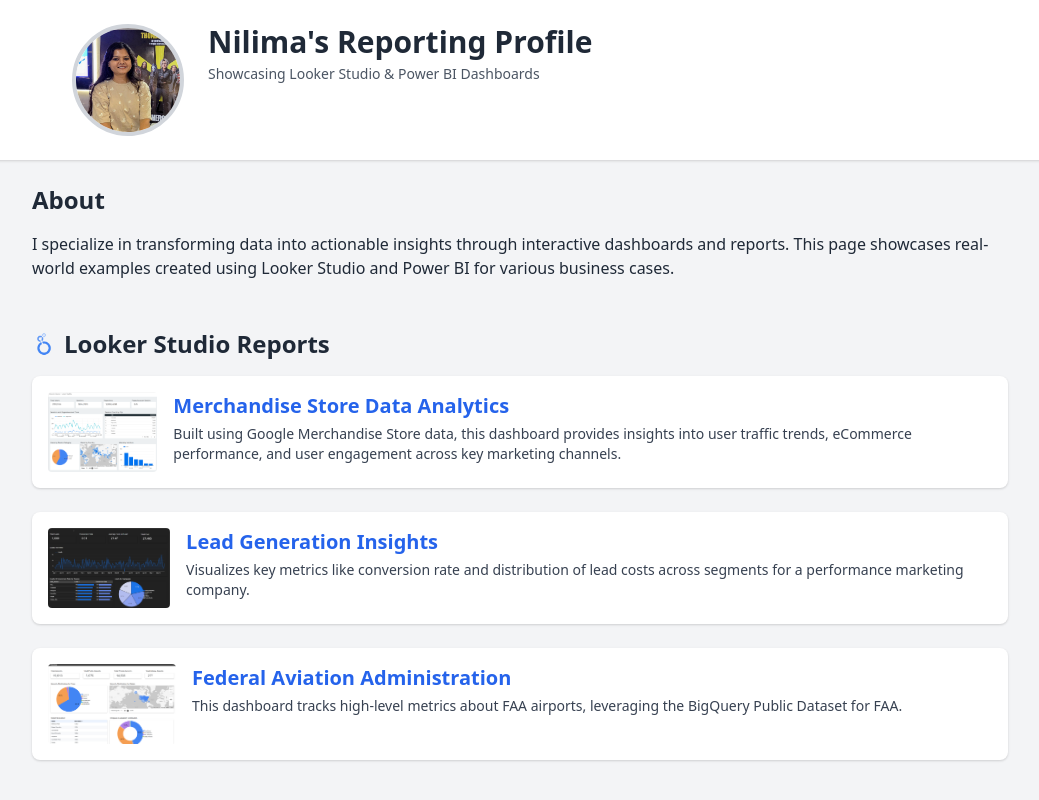
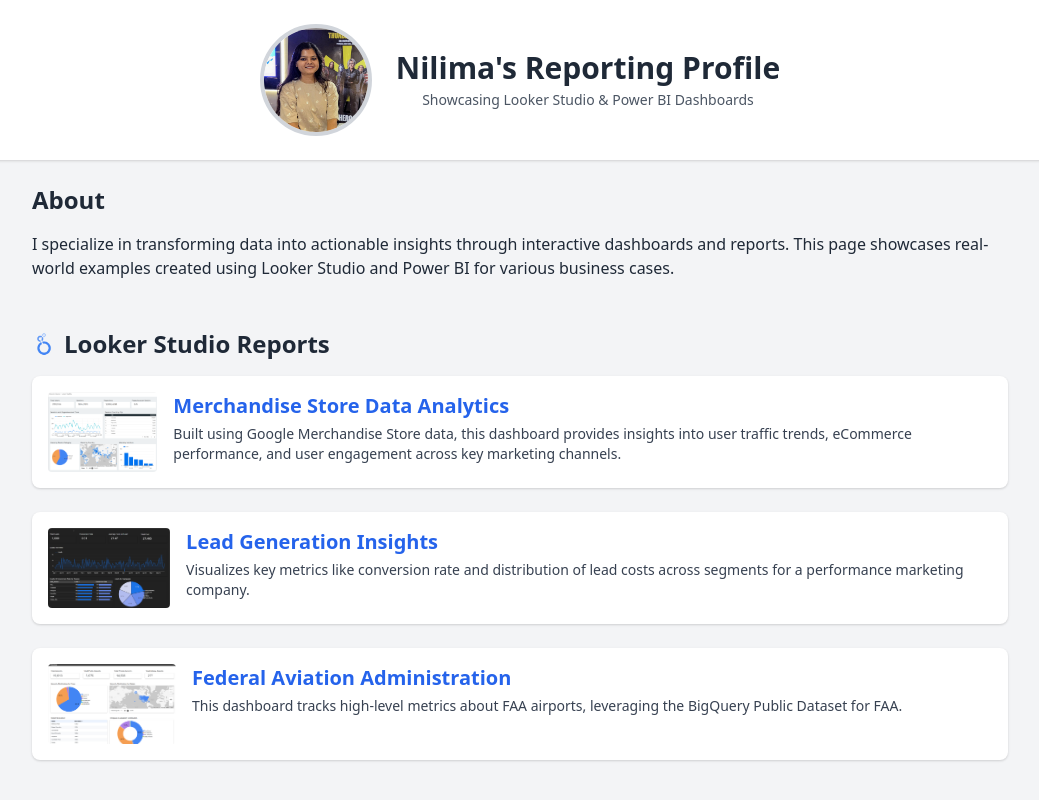
Before and after one commit to nilima-c/nilima-c.github.io, a plain HTML site: page index.html in a window 1280 px wide. Shown: the top 800 px of the page, without its empty margins (120-1159 px from the left). Drawn offline with nearby package versions, Linux system fonts and the light colour scheme.

Commit message:
Update index.html

```diff
--- a/index.html
+++ b/index.html
@@ -9,10 +9,10 @@
 <body class="bg-gray-100 text-gray-800 font-sans">
 
  <header class="bg-white shadow p-6">
-  <div class="flex flex-col sm:flex-row items-center sm:items-start sm:space-x-6 text-center sm:text-left max-w-4xl mx-auto">
+  <div class="flex flex-col sm:flex-row items-center justify-center space-y-4 sm:space-y-0 sm:space-x-6 text-center max-w-4xl mx-auto">
 
     <!-- Profile Photo -->
-    <img src="https://raw.githubusercontent.com/nilima-c/nilima-c.github.io/refs/heads/main/images/profilePic.jpg" alt="Profile Photo" class="w-28 h-28 rounded-full border-4 border-gray-300 object-cover mb-4 sm:mb-0">
+    <img src="https://raw.githubusercontent.com/nilima-c/nilima-c.github.io/refs/heads/main/images/profilePic.jpg" alt="Profile Photo" class="w-28 h-28 rounded-full border-4 border-gray-300 object-cover">
 
     <!-- Heading & Subtitle -->
     <div>
@@ -22,6 +22,7 @@
 
   </div>
 </header>
+
 
 
 
```
